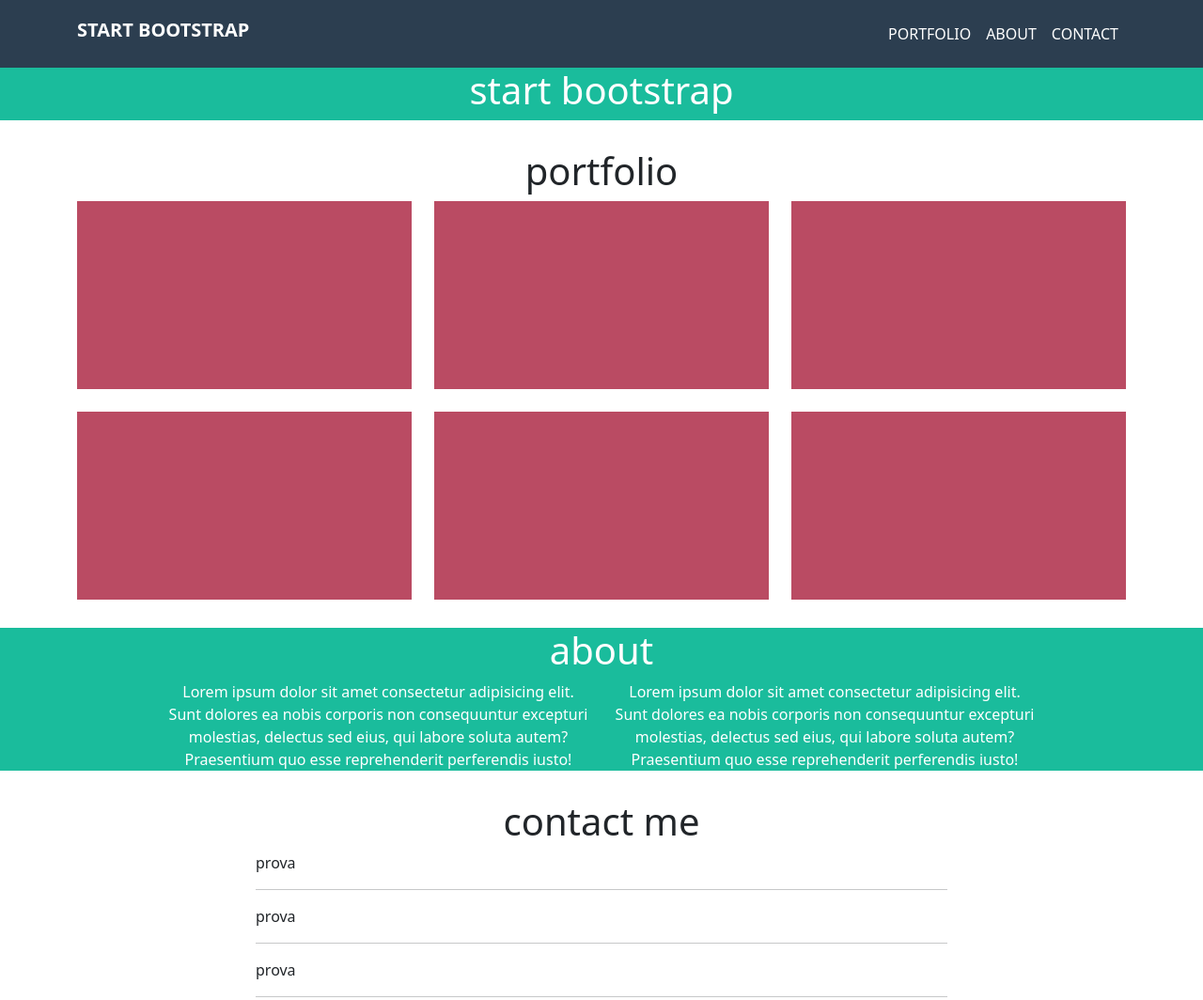
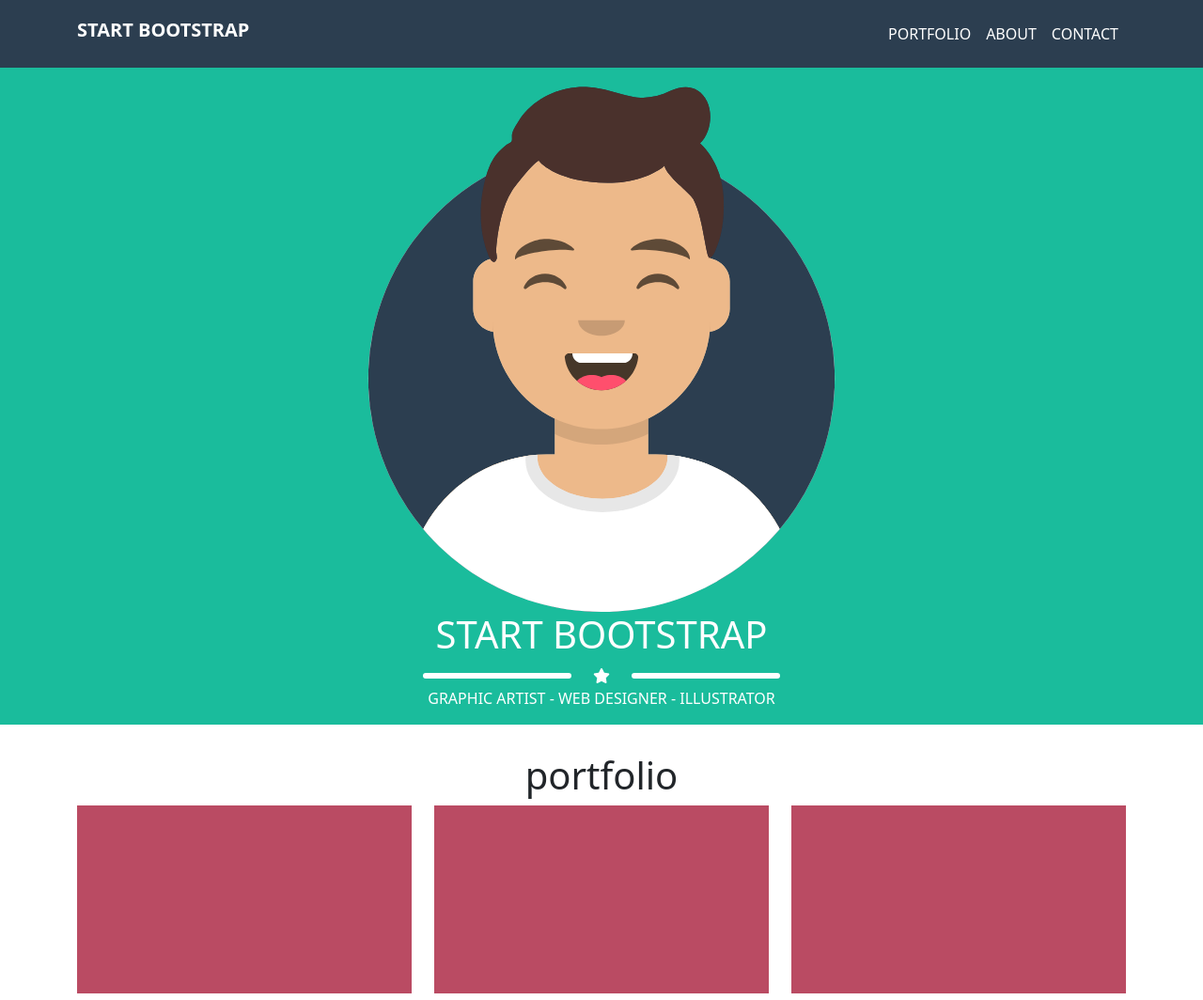
Before and after one commit to sebastianocalella/html-css-bootstrap-freelancer, a plain HTML site: page index.html in a window 1280 px wide. Shown: the top 1064 px of the page at 94% size. Drawn offline with nearby package versions, Linux system fonts and the light colour scheme.

Commit message:
uploading images and jumbo

```diff
--- a/index.html
+++ b/index.html
@@ -11,6 +11,9 @@
 
         <!--CSS style elements-->
         <link rel="stylesheet" href="style.css">
+
+        <!--FontAwesome reference-->
+        <link rel="stylesheet" href="https://cdnjs.cloudflare.com/ajax/libs/font-awesome/6.2.0/css/all.min.css">
 
     </head>
     <body>
@@ -41,6 +44,7 @@
                                 </li>
                             </ul>
                         </div>
+
                     </nav>
                 </div>
             </div>
@@ -49,10 +53,29 @@
         <section id="start-bootstrap"> <!--start bootstrap section-->
             <div class="container">
                 <div class="row justify-content-center text-center">
-                    <div class="col-12 col-md-8 col-lg-4">
-                        <h1>
+                    <div class="col-6">
+                        <img src="./img/avatar.svg" alt="boy">
+                    </div>
+                    <div class="col-12">
+                        <h1 class="text-uppercase">
                             start bootstrap
                         </h1>
+                    </div>
+
+                    <div class="col-4">
+                        <div class="row justify-content-between align-items-center">
+                            <div class="col-5 border border-3 border-white rounded"></div>
+                            <div class="col-2">
+                                <i class="fa-solid fa-star"></i>
+                            </div>
+                            <div class="col-5 border border-3 border-white rounded"></div>
+                        </div>
+                    </div>
+
+                    <div class="col-12">
+                        <p class="text-uppercase">
+                            graphic artist - web designer - illustrator
+                        </p>
                     </div>
                 </div>
             </div>
```
Also changed, not shown: img/avatar.svg (added), img/cabin.png (added), img/cake.png (added), img/circus.png (added), img/game.png (added), img/safe.png (added), img/submarine.png (added).
